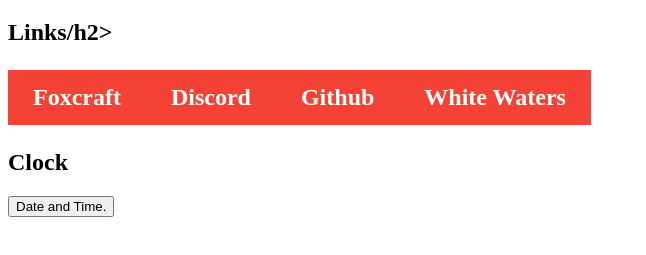
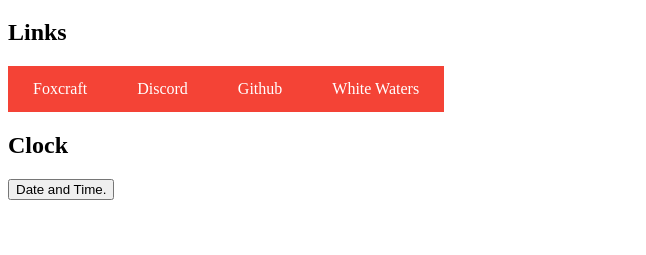
Before and after one commit to lucasgames8957/lucasgames8957.github.io, a plain HTML site: page index.html in a window 1280 px wide. Shown: the part 61-316 px from the top of the page, without its empty margins (0-646 px from the left). Drawn offline with Linux system fonts and the light colour scheme.

Commit message:
Update index.html

```diff
--- a/index.html
+++ b/index.html
@@ -21,7 +21,7 @@ a:hover, a:active {
 </head>
 <body>
 <h1>Lucas's website</h1>
-<h2>Links/h2>
+<h2>Links</h2>
 <p><a href="https://www.mcfoxcraft.net" target="_self">Foxcraft</a><a href="https://discord.com/app" target="_self">Discord</a><a href="https://github.com" target="_self">Github</a><a href="https://white-waters.github.io" target="_self">White Waters</a></p>
 
 </body>
```
